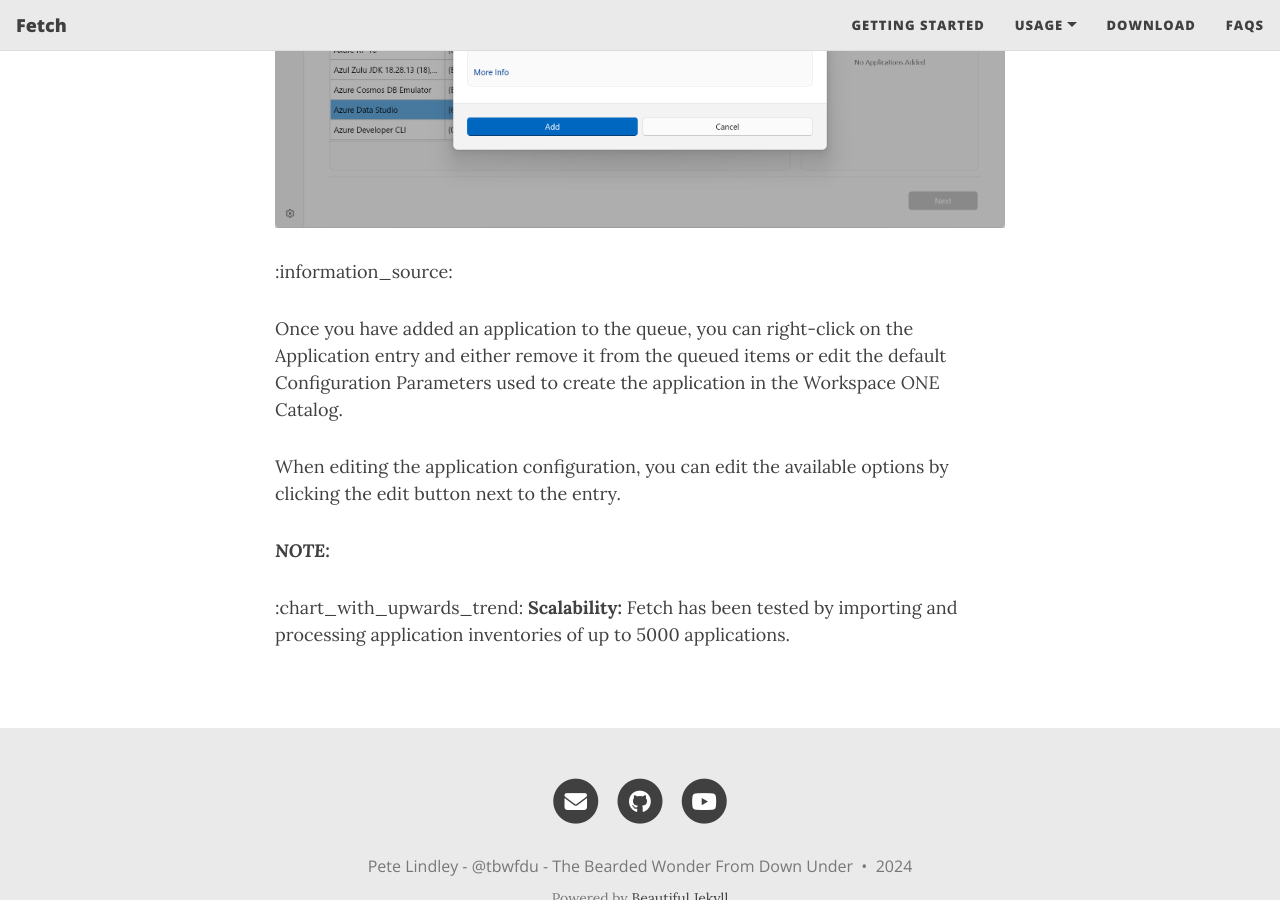
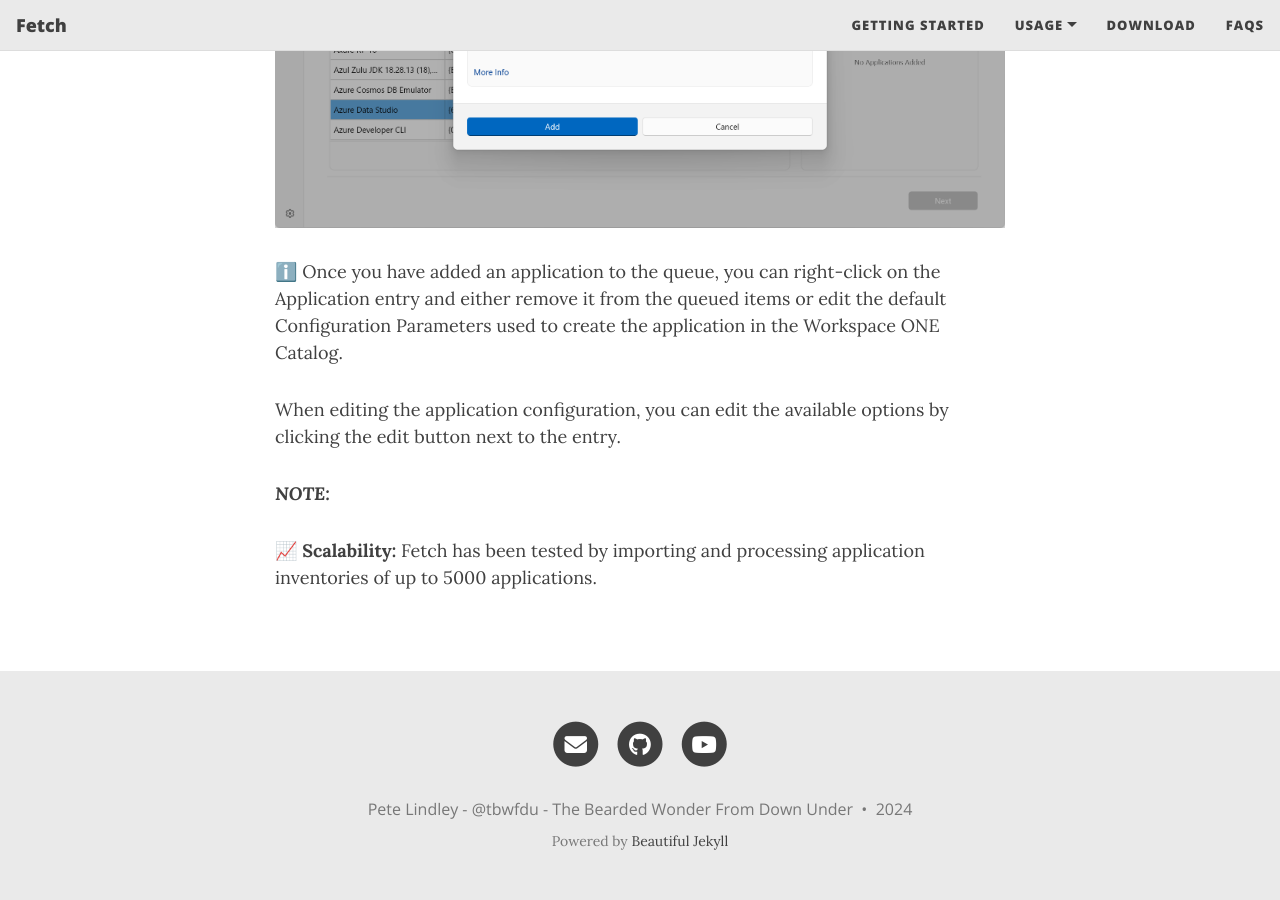
Before and after one commit to tbwfdu/fetch, a Jekyll site: the page built from docs/appinventory.md, in a window 1280 px wide and 900 px high, scrolled down 1635 px. Built offline with Jekyll 4.4.1, drawn with Linux system fonts in a browser that asks for light colours; part of the change alters nothing that is shown.

Commit message:
Update appinventory.md

```diff
--- a/docs/appinventory.md
+++ b/docs/appinventory.md
@@ -25,12 +25,10 @@ By default, the results list only shows Exact or Partial Matches. You can change
 
 ![Alt text](../images/image6.png?raw=true "Image")
 
-:information_source:
-
-Once you have added an application to the queue, you can right-click on the Application entry and either remove it from the queued items or edit the default Configuration Parameters used to create the application in the Workspace ONE Catalog.
+ℹ️ Once you have added an application to the queue, you can right-click on the Application entry and either remove it from the queued items or edit the default Configuration Parameters used to create the application in the Workspace ONE Catalog.
 
 When editing the application configuration, you can edit the available options by clicking the edit button next to the entry.
 
 **_NOTE:_**
 
-:chart_with_upwards_trend: **Scalability:** Fetch has been tested by importing and processing application inventories of up to 5000 applications.
+📈 **Scalability:** Fetch has been tested by importing and processing application inventories of up to 5000 applications.
```
